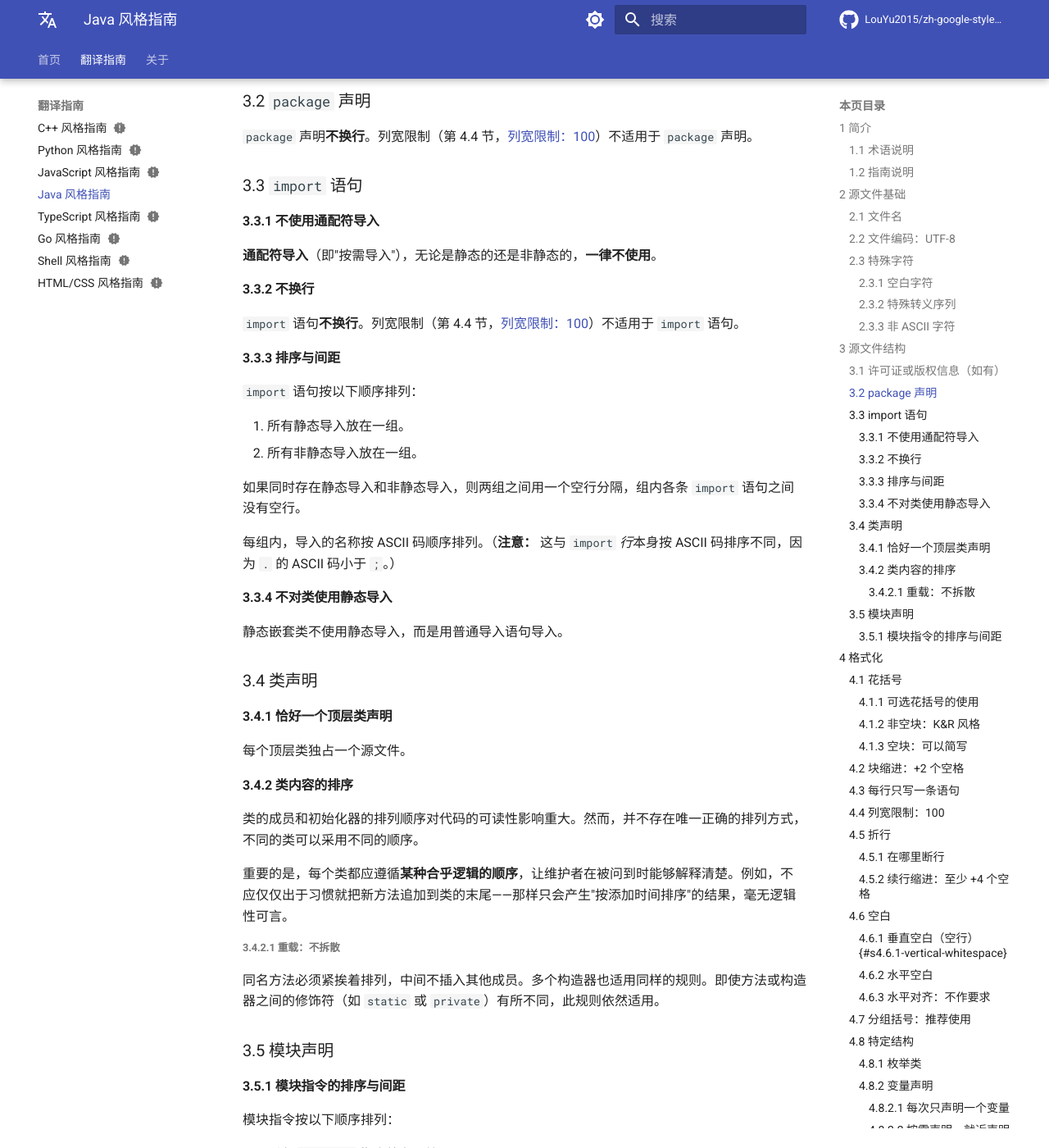
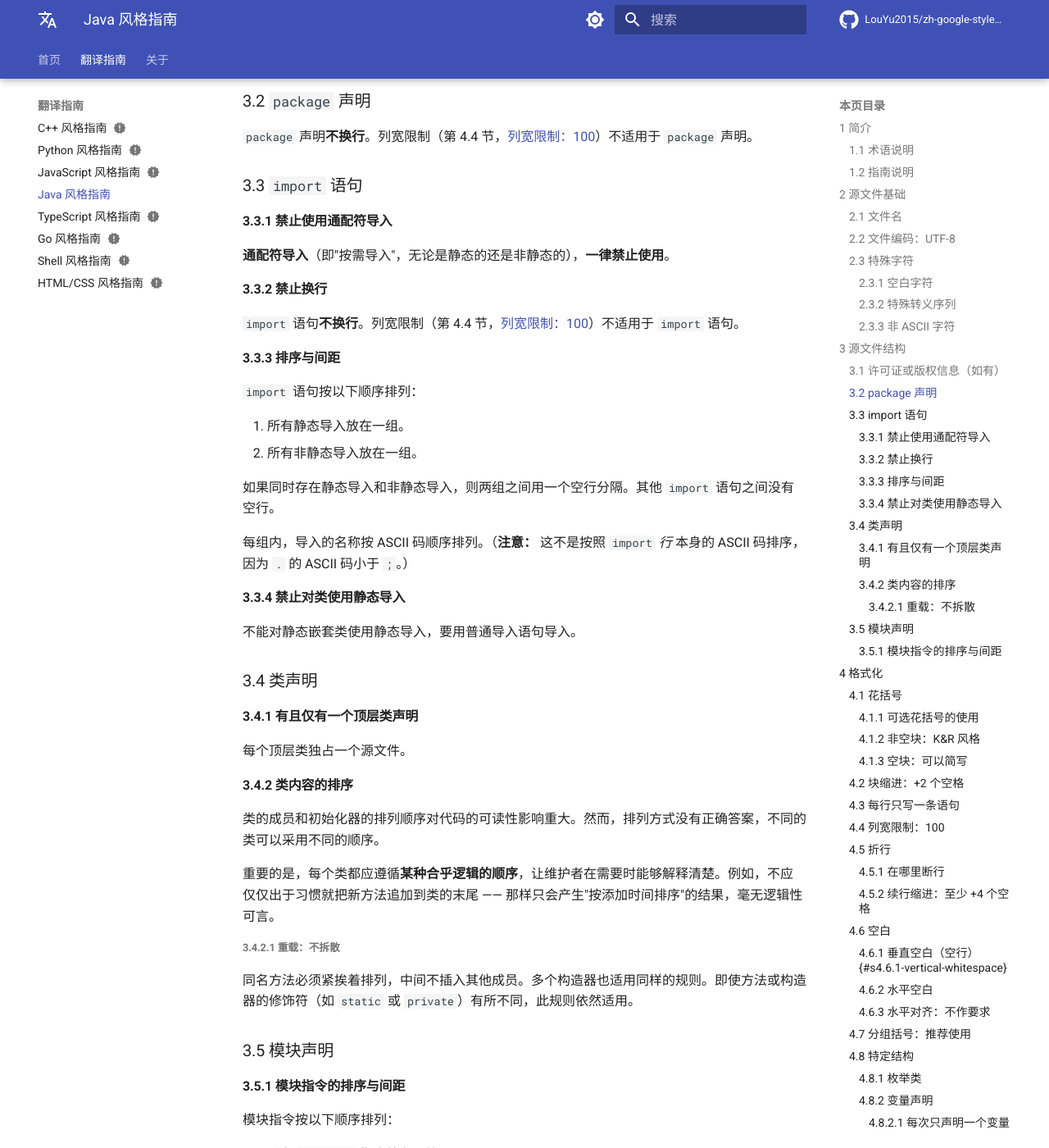
Before and after one commit to LouYu2015/zh-google-style-guide, an MkDocs documentation site: the page built from docs/guides/java.md, in a window 1280 px wide and 1400 px high, scrolled down 2627 px. Shown: the whole window at 82% size. Built offline with MkDocs 1.6.1 and Material for MkDocs 9.7.7, drawn with Linux system fonts in a browser that asks for light colours; comment, search, counter and statistics services are not loaded; some of the changed text lies outside the part shown.

Commit message:
对 Java 文档 1-3.4 的章节进行人工校对

```diff
--- a/docs/guides/java.md
+++ b/docs/guides/java.md
@@ -43,7 +43,7 @@ description: Google Java Style Guide 中文翻译
 
 除换行符外，源文件中出现的唯一空白字符是 **ASCII 水平空格**（**0x20**）。这意味着：
 
-1. 其他所有空白字符在 `char`、字符串字面量以及文本块中均需转义。
+1. 在 `char`、字符串字面量以及文本块中，其他所有空白字符均需转义。
 2. **不能**使用制表符（Tab）进行缩进。
 
 #### 2.3.2 特殊转义序列
@@ -77,9 +77,9 @@ description: Google Java Style Guide 中文翻译
 1. 许可证或版权信息（如有）
 2. `package` 声明
 3. `import` 语句
-4. 恰好一个顶层类声明
+4. 有且仅有一个顶层类声明
 
-各个存在的节之间用**恰好一个空行**分隔。
+各个存在的节之间**有且仅有一个空行**分隔。
 
 `package-info.java` 文件结构相同，但没有类声明。
 
@@ -95,11 +95,11 @@ description: Google Java Style Guide 中文翻译
 
 ### 3.3 `import` 语句 {#s3.3-import-statements}
 
-#### 3.3.1 不使用通配符导入
+#### 3.3.1 禁止使用通配符导入
 
-**通配符导入**（即"按需导入"），无论是静态的还是非静态的，**一律不使用**。
+**通配符导入**（即"按需导入"，无论是静态的还是非静态的），**一律禁止使用**。
 
-#### 3.3.2 不换行
+#### 3.3.2 禁止换行
 
 `import` 语句**不换行**。列宽限制（第 4.4 节，[列宽限制：100](#s4.4-column-limit)）不适用于 `import` 语句。
 
@@ -110,29 +110,29 @@ description: Google Java Style Guide 中文翻译
 1. 所有静态导入放在一组。
 2. 所有非静态导入放在一组。
 
-如果同时存在静态导入和非静态导入，则两组之间用一个空行分隔，组内各条 `import` 语句之间没有空行。
+如果同时存在静态导入和非静态导入，则两组之间用一个空行分隔。其他  `import` 语句之间没有空行。
 
-每组内，导入的名称按 ASCII 码顺序排列。（**注意：** 这与 `import` *行*本身按 ASCII 码排序不同，因为 `.` 的 ASCII 码小于 `;`。）
+每组内，导入的名称按 ASCII 码顺序排列。（**注意：** 这不是按照 `import` *行* 本身的 ASCII 码排序，因为 `.` 的 ASCII 码小于 `;`。）
 
-#### 3.3.4 不对类使用静态导入
+#### 3.3.4 禁止对类使用静态导入
 
-静态嵌套类不使用静态导入，而是用普通导入语句导入。
+不能对静态嵌套类使用静态导入，要用普通导入语句导入。
 
 ### 3.4 类声明
 
-#### 3.4.1 恰好一个顶层类声明 {#s3.4.1-one-top-level-class}
+#### 3.4.1 有且仅有一个顶层类声明 {#s3.4.1-one-top-level-class}
 
 每个顶层类独占一个源文件。
 
 #### 3.4.2 类内容的排序
 
-类的成员和初始化器的排列顺序对代码的可读性影响重大。然而，并不存在唯一正确的排列方式，不同的类可以采用不同的顺序。
+类的成员和初始化器的排列顺序对代码的可读性影响重大。然而，排列方式没有正确答案，不同的类可以采用不同的顺序。
 
-重要的是，每个类都应遵循**某种合乎逻辑的顺序**，让维护者在被问到时能够解释清楚。例如，不应仅仅出于习惯就把新方法追加到类的末尾——那样只会产生"按添加时间排序"的结果，毫无逻辑性可言。
+重要的是，每个类都应遵循**某种合乎逻辑的顺序**，让维护者在需要时能够解释清楚。例如，不应仅仅出于习惯就把新方法追加到类的末尾 —— 那样只会产生"按添加时间排序"的结果，毫无逻辑性可言。
 
 ##### 3.4.2.1 重载：不拆散
 
-同名方法必须紧挨着排列，中间不插入其他成员。多个构造器也适用同样的规则。即使方法或构造器之间的修饰符（如 `static` 或 `private`）有所不同，此规则依然适用。
+同名方法必须紧挨着排列，中间不插入其他成员。多个构造器也适用同样的规则。即使方法或构造器的修饰符（如 `static` 或 `private`）有所不同，此规则依然适用。
 
 ### 3.5 模块声明
 
```
Also changed, not shown: other parts of docs/guides/java.md (+4 -4 lines).
